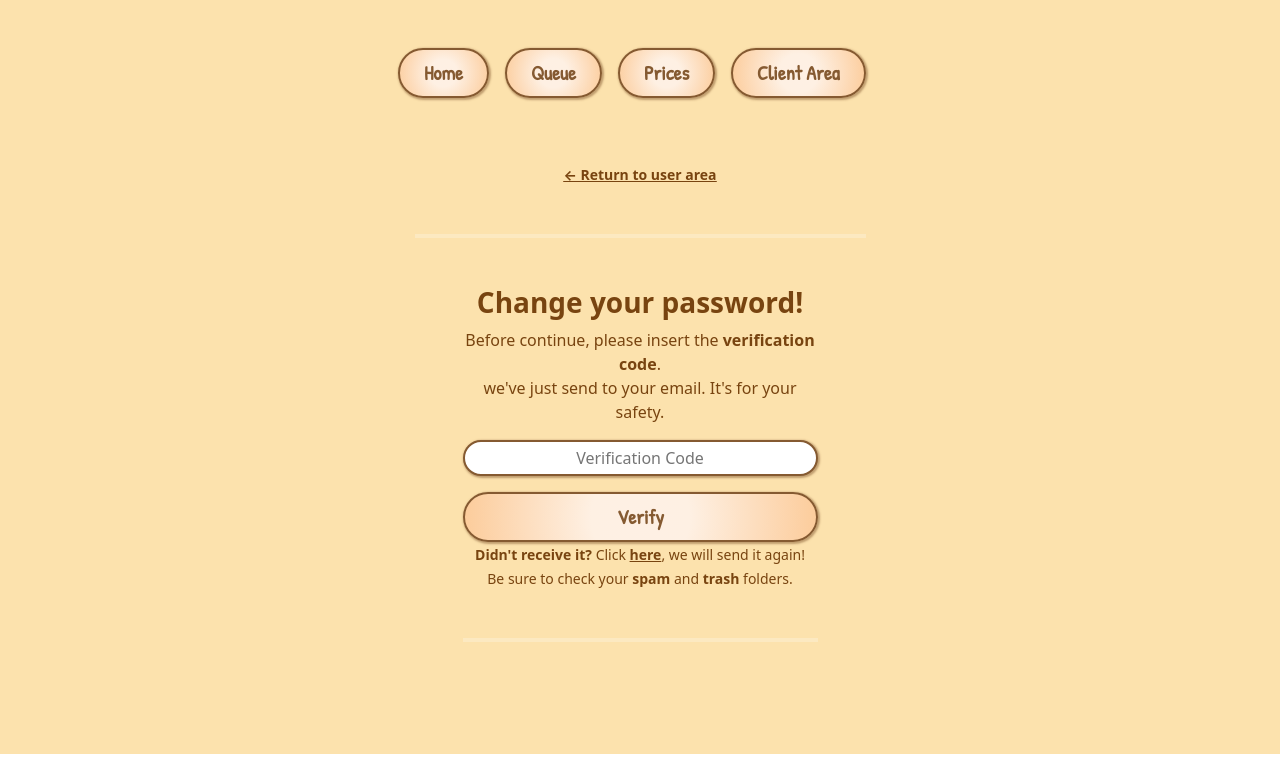
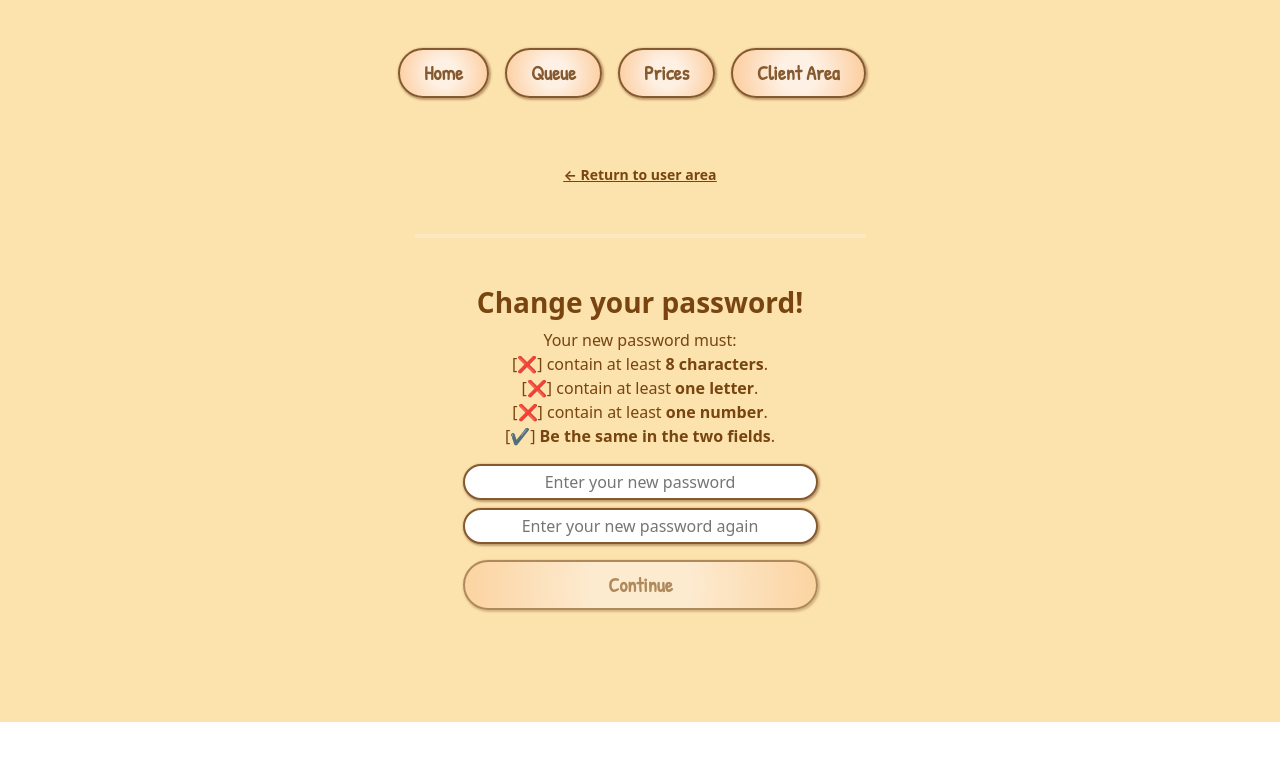
Before and after one commit to joseguilherme-dev/panyart, a React (Create React App) app: page /#/user/change_password in a window 1280 px wide. Shown: the top 781 px of the page. Built offline with nearby package versions, Linux system fonts and the light colour scheme.

Commit message:
:bulb: Add ChangePassword component

```diff
--- a/src/components/User/ChangePassword/index.js
+++ b/src/components/User/ChangePassword/index.js
@@ -8,54 +8,65 @@ import { BASEURL } from "../../../App";
 
 // Animated Routes
 import {motion} from 'framer-motion';
+import VerifyOTP from './verify';
 
 
 function ChangePassword () {
     const navigate = useNavigate();
 
+    // Stage controller
+    const [stage, setStage] = useState(1)
+
     // Fields
-    const [code, setCode] = useState('')
-    const [validCode, setValidCode] = useState(false)
+    const [password1, setPassword1] = useState('')
+    const [password2, setPassword2] = useState('')
 
-    // Error treatment
+    // Fields Validations
+    const [eightCharacters, setEightCharacters] = useState(false)
+    const [oneLetter, setOneLetter] = useState(false)
+    const [oneNumber, setOneNumber] = useState(false)
+    const [passwordsMatch, setPasswordsMatch] = useState(false)
+    useEffect(() => {
+        if (password1.length < 8) setEightCharacters(false); else setEightCharacters(true);
+        if (!password1.match(/[a-zA-Z]/)) setOneLetter(false); else setOneLetter(true);
+        if (!password1.match(/\d/)) setOneNumber(false); else setOneNumber(true);
+    }, [password1])
+    useEffect(() => {
+        if(password1 === password2) setPasswordsMatch(true); else setPasswordsMatch(false)
+    }, [password1, password2])
+
+    // Form Validations
+    const [validForm, setValidForm] = useState(false)
+    useEffect(() => {
+        if (eightCharacters && oneLetter && oneNumber && passwordsMatch)
+            setValidForm(true)
+        else
+            setValidForm(false)
+    }, [eightCharacters, oneLetter, oneNumber, passwordsMatch])
+
+    // API error treatment
     const [error, setError] = useState(false)
     const [errorMsg, setErrorMsg] = useState('')
-    const [success, setSuccess] = useState(false)
-    const [successMsg, setSuccessMsg] = useState('')
 
-
-    useEffect(() => {
-        if(code.length > 3)
-            setValidCode(true)
-
-        setSuccess(false)
-        setError(false)
-    }, [code])
 
     // Perform redeem
     async function handleSubmit(e){
         e.preventDefault();
-        const url = BASEURL + '/user/redeem'
-        const response = await axios.post(url, {code}, {withCredentials: true}).catch((error) => {
-            setError(true)
-            setValidCode(false)
-            if (error.response.status === 401)
-                setErrorMsg(error.response.data.msg)
-            else if (error.response.status === 400)
-                setErrorMsg('Please, insert a valid code.')
-            else if (error.response.status === 403)
+        setValidForm(false)
+        const url = BASEURL + '/auth/password/reset'
+        const response = await axios.get(
+            url,
+            {withCredentials: true}).catch((error) => {
+                setError(true)
+            if (error.response.status === 403)
                 navigate('/login')
             else
                 setErrorMsg('Server is currently unavailable')
         }).then((response) => {return response})
-        if (response) {
-            setError(false)
-            setValidCode(false)
-            setSuccess(true)
-            setSuccessMsg(response.data.value + ' Pan Coins redeemed succesfully!')
-        }
+        if (response)
+            setStage(2)
+        setValidForm(true)
     }
-
 
     return (
         <motion.main
@@ -66,40 +77,57 @@ function ChangePassword () {
            <div className='container'>
                 <div className='row justify-content-center text-center'>
                     <div className='col-5 mt-3 mb-5 color_third'>
+
                         <Link to='/user' className='color_third'>
                             <small className='text-right color_third'>
                                 <strong><u> &#8592; Return to user area</u></strong>
                             </small><br/>
                         </Link>
+
                         <hr className='mt-5'></hr>
+
+                        {(stage === 1)?
+                        <div>
                         <div className='px-5 mt-5'>
                             {error ? <div class="alert alert-danger" role="alert"><strong>Ops!</strong>  {errorMsg}</div>: ''}
-                            {success ? <div class="alert alert-success" role="alert">
-                                        <strong>Yay!</strong>  {successMsg}
-                                     </div>: ''}
 
                             <h3><strong>Change your password!</strong></h3>
                             <p>
-                                Before continue, please insert the <strong>verification code</strong>.<br/>
-                                we've just send to your email. It's for your safety.
+                                Your new password must:<br/>
+                                [{eightCharacters ? '✔️': '❌'}]  contain at least <strong>8 characters</strong>.<br/>
+                                [{oneLetter ? '✔️': '❌'}] contain at least <strong>one letter</strong>.<br/>
+                                [{oneNumber ? '✔️': '❌'}] contain at least <strong>one number</strong>.<br/>
+                                [{passwordsMatch ? '✔️': '❌'}] <strong>Be the same in the two fields</strong>.<br/>
                             </p>
                             <input
                             type='text'
                             className='py-1 text-center px-3 w-100'
-                            placeholder='Verification Code'
-                            onChange={(e) => setCode(e.target.value)}/>
-                            <button className='mt-3 btn hvr-wobble-top btn-lg btn-custom_1 w-100 px-4 me-3'>
-                                Verify
+                            placeholder='Enter your new password'
+                            onChange={(e) => setPassword1(e.target.value)}/>
+
+                            <input
+                            type='text'
+                            className='mt-2 py-1 text-center px-3 w-100'
+                            placeholder='Enter your new password again'
+                            onChange={(e) => setPassword2(e.target.value)}/>
+                            <button
+                            onClick={(e) => handleSubmit(e)}
+                            disabled={!validForm}
+                            className='mb-3 mt-3 btn hvr-wobble-top btn-lg btn-custom_1 w-100 px-4 me-3'>
+                                Continue
                             </button>
-                            <small>
-                            <strong>Didn't receive it?</strong> Click <u><strong>here</strong></u>, we will send it again!<br/>
-                                Be sure to check your <strong>spam</strong> and <strong>trash</strong> folders.
-                            </small>
-
-                            <hr className='mt-5'></hr>
 
 
                         </div>
+                    </div>
+                        :
+                        <div className='px-5 mt-5'>
+                            <VerifyOTP data={{
+                                'password1': password1,
+                                'password2': password2
+                            }}/>
+                        </div>}
+
                     </div>
                 </div>
             </div>
```
